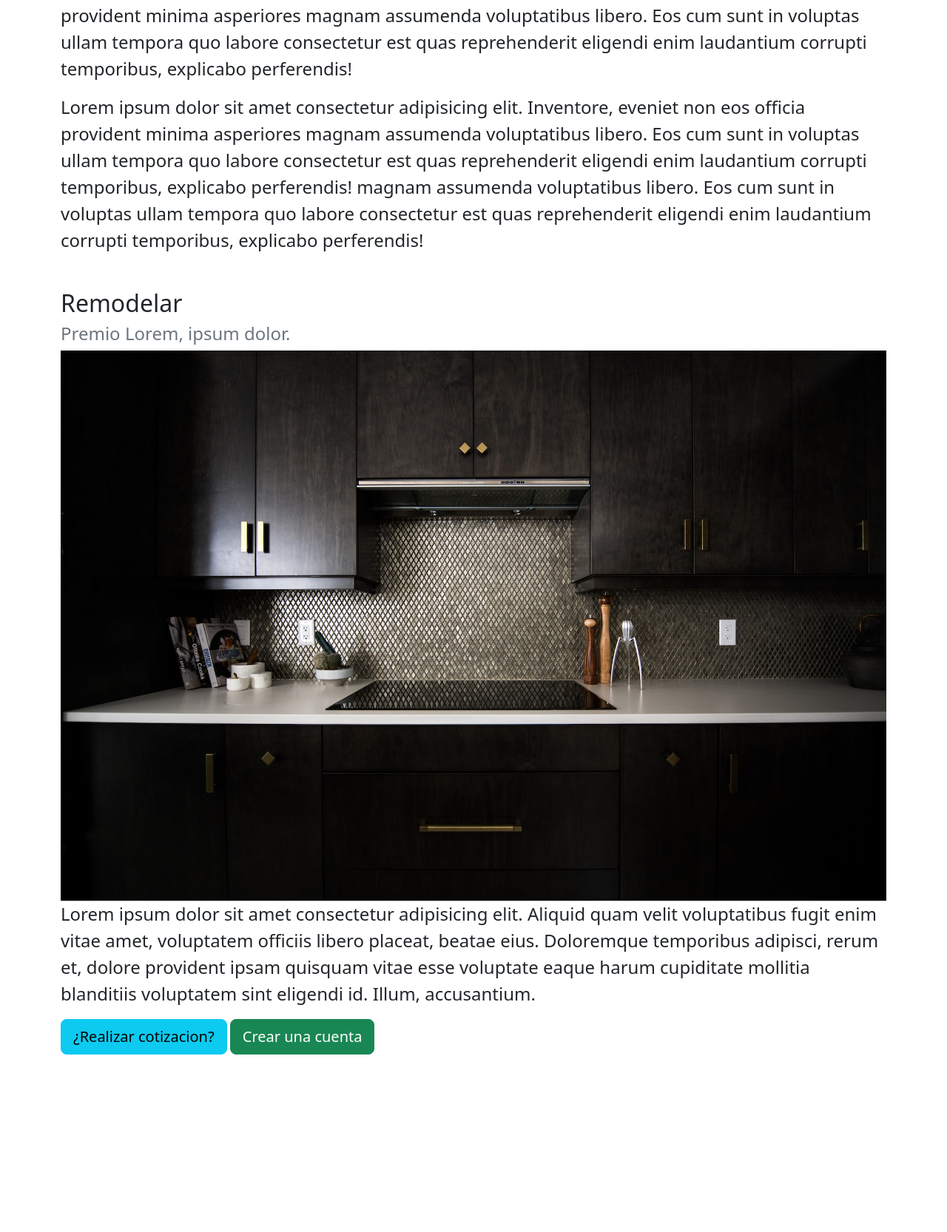
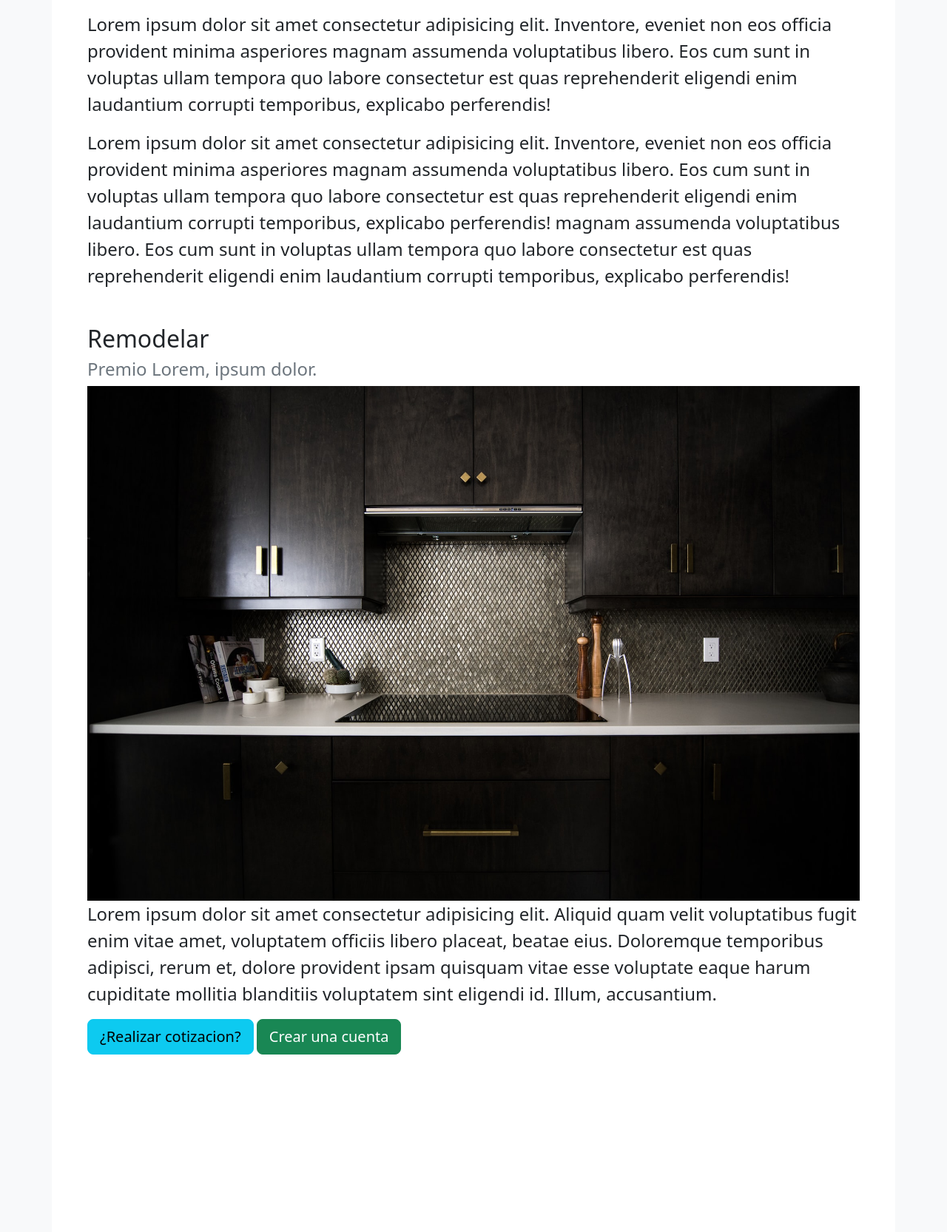
Before and after one commit to migueweb/construapp, a PHP site: page /index.php in a window 1280 px wide. Shown: the part 534-2200 px from the top of the page at 74% size. Before the commit the page ends 1960 px from the top, so only its background shows below. Run offline with PHP 8.4, Linux system fonts and the light colour scheme.

Commit message:
update body bg-color

```diff
--- a/index.php
+++ b/index.php
@@ -7,7 +7,7 @@ if(isset($_GET['msg']) && $_GET['msg'] == 'destroy'){
 ?>
 
     <!-- Start main content-->
-    <div class="container mt-4">
+    <div class="container mt-4 bg-white p-5">
         <h1>Bienvenido a Contruapp</h1>
         <h4 class="text-secondary"> La contructora #1 en el pais</h4>
 
--- a/login.php
+++ b/login.php
@@ -28,7 +28,7 @@
 
             <article class="card text-center">
 
-                <div class="card-header fs-4 text-primary bg-white">
+                <div class="card-header fs-4 bg-white">
                     Iniciar sesión
                 </div>
 
--- a/views/header.php
+++ b/views/header.php
@@ -15,11 +15,11 @@
 
 </head>
 
-<body>
+<body class="bg-light">
     <!-- Start navbar -->
-    <nav class="navbar navbar-expand-lg shadow-sm ">
+    <nav class="navbar navbar-expand-lg shadow-sm bg-white">
         <div class="container">
-            <a class="navbar-brand fs-3" href="./"> <i class="bi bi-house-fill"></i>ConstruApp</a>
+            <a class="navbar-brand fs-3" href="./"> <i class="bi bi-house"></i> ConstruApp</a>
 
             <button class="navbar-toggler" type="button" data-bs-toggle="collapse" data-bs-target="#navbarNavAltMarkup"
                 aria-controls="navbarNavAltMarkup" aria-expanded="false" aria-label="Toggle navigation">
```
Also changed, not shown: calculate_price.php (added).
